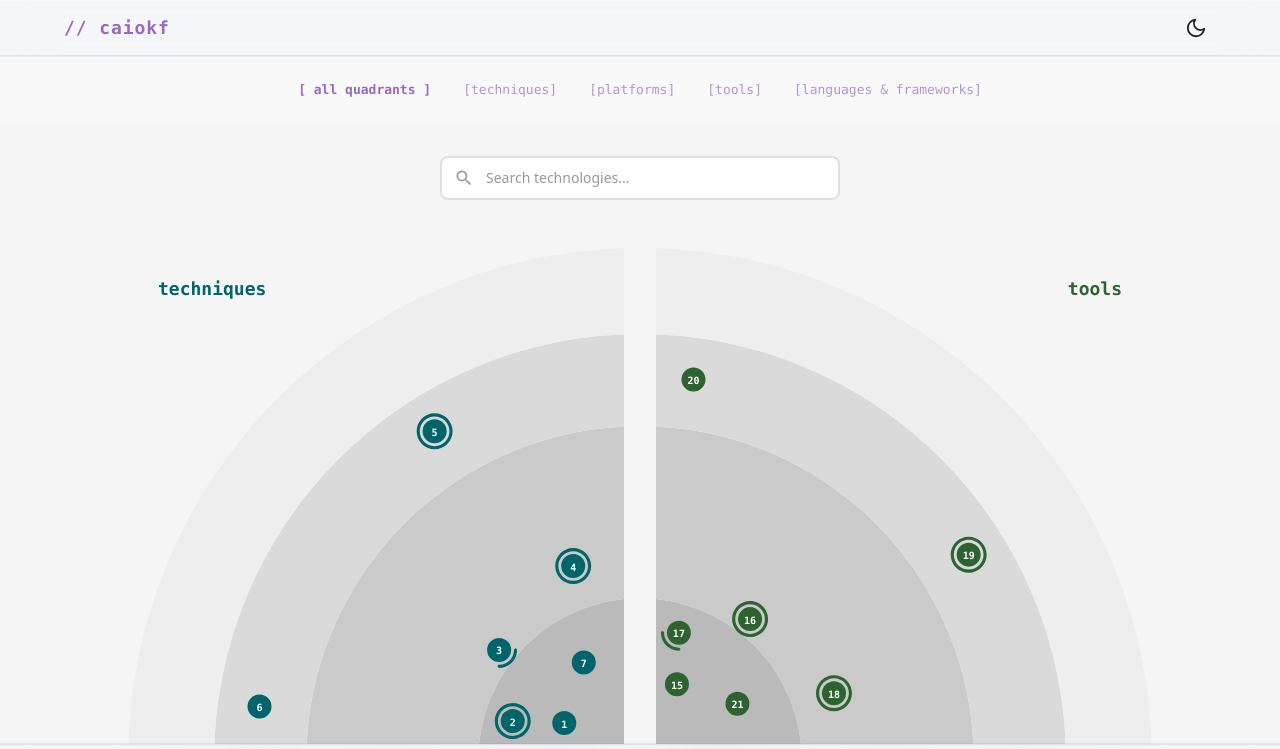
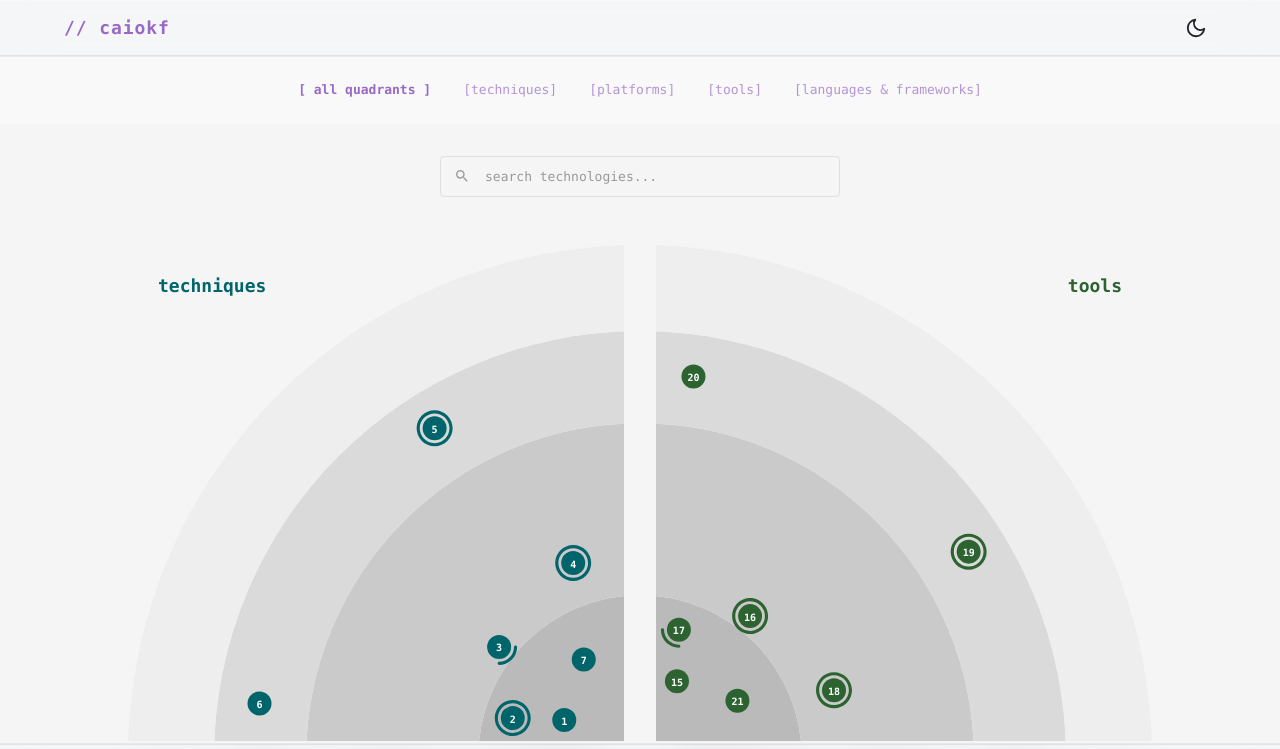
Before and after one commit to caiokf/homepage, a Vue app: page /tech-radar/sample in a window 1280 px wide. Shown: the top 749 px of the page. Built offline with nearby package versions, Linux system fonts and the light colour scheme.

Commit message:
style(radar): update search bar to match theme aesthetic

```diff
--- a/src/components/radar/Search.vue
+++ b/src/components/radar/Search.vue
@@ -4,7 +4,7 @@
       <input
         v-model="searchQuery"
         type="text"
-        placeholder="Search technologies..."
+        placeholder="search technologies..."
         class="search-input"
         @input="handleInput"
         @focus="showResults = true"
@@ -152,24 +152,28 @@
   .search-input {
     width: 100%;
     padding: var(--space-3) var(--space-4) var(--space-3) 44px;
-    border: 2px solid var(--color-search-border);
-    border-radius: var(--radius-md);
-    font-size: var(--text-base);
+    border: 1px solid var(--color-border);
+    border-radius: var(--radius-sm);
+    font-size: var(--text-sm);
     font-family: var(--font-mono);
-    background: var(--color-search-bg);
+    background: transparent;
     color: var(--color-text-primary);
     outline: none;
-    transition: border-color var(--transition-fast),
-      background-color var(--transition-theme), color var(--transition-theme);
+    transition:
+      border-color var(--transition-fast),
+      background-color var(--transition-theme),
+      color var(--transition-theme);
   }
 
   .search-input:focus {
-    border-color: var(--color-search-focus);
+    border-color: var(--color-primary);
+    background: var(--color-surface);
   }
 
   .search-input::placeholder {
     color: var(--color-text-muted);
-    font-family: var(--font-sans);
+    font-family: var(--font-mono);
+    text-transform: lowercase;
   }
 
   .search-icon {
@@ -180,6 +184,12 @@
     pointer-events: none;
     color: var(--color-text-muted);
     transition: color var(--transition-theme);
+    width: 16px;
+    height: 16px;
+  }
+
+  .search-input:focus + .search-icon {
+    color: var(--color-primary);
   }
 
   .search-icon path {
@@ -191,17 +201,18 @@
     top: 100%;
     left: 0;
     right: 0;
-    margin: var(--space-1) 0 0;
+    margin: var(--space-2) 0 0;
     padding: 0;
     background: var(--color-surface);
     border: 1px solid var(--color-border);
-    border-radius: var(--radius-md);
+    border-radius: var(--radius-sm);
     box-shadow: var(--shadow-lg);
     list-style: none;
     max-height: 300px;
     overflow-y: auto;
     z-index: 100;
-    transition: background-color var(--transition-theme),
+    transition:
+      background-color var(--transition-theme),
       border-color var(--transition-theme);
   }
 
@@ -209,7 +220,8 @@
     padding: var(--space-3) var(--space-4);
     cursor: pointer;
     border-bottom: 1px solid var(--color-border-subtle);
-    transition: background-color var(--transition-fast),
+    transition:
+      background-color var(--transition-fast),
       border-color var(--transition-theme);
   }
 
@@ -221,19 +233,26 @@
     background: var(--color-surface-hover);
   }
 
+  .search-result.highlighted .result-name {
+    color: var(--color-primary);
+  }
+
   .result-name {
     display: block;
     font-weight: var(--font-medium);
     font-family: var(--font-mono);
+    font-size: var(--text-sm);
     color: var(--color-text-primary);
     margin-bottom: 2px;
+    text-transform: lowercase;
     transition: color var(--transition-theme);
   }
 
   .result-meta {
     font-size: var(--text-xs);
-    color: var(--color-text-secondary);
+    color: var(--color-text-muted);
     font-family: var(--font-mono);
+    text-transform: lowercase;
     transition: color var(--transition-theme);
   }
 
@@ -242,16 +261,19 @@
     top: 100%;
     left: 0;
     right: 0;
-    margin: var(--space-1) 0 0;
+    margin: var(--space-2) 0 0;
     padding: var(--space-3) var(--space-4);
     background: var(--color-surface);
     border: 1px solid var(--color-border);
-    border-radius: var(--radius-md);
-    color: var(--color-text-secondary);
-    font-size: var(--text-base);
-    font-family: var(--font-sans);
+    border-radius: var(--radius-sm);
+    color: var(--color-text-muted);
+    font-size: var(--text-sm);
+    font-family: var(--font-mono);
+    text-transform: lowercase;
     z-index: 100;
-    transition: background-color var(--transition-theme),
-      border-color var(--transition-theme), color var(--transition-theme);
+    transition:
+      background-color var(--transition-theme),
+      border-color var(--transition-theme),
+      color var(--transition-theme);
   }
 </style>
```
